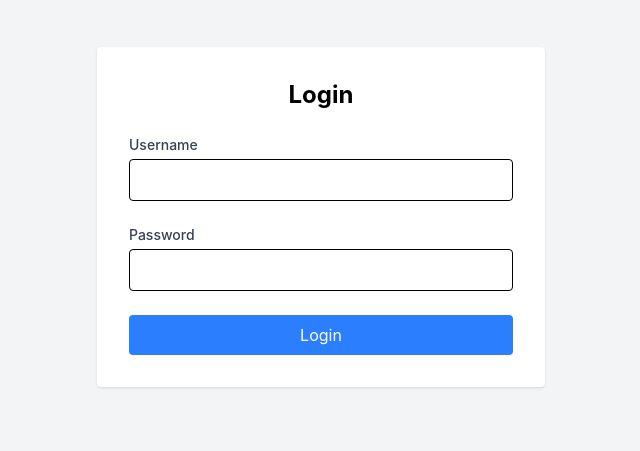
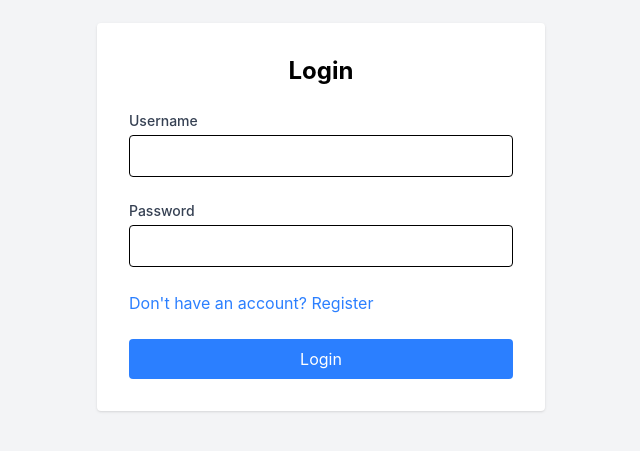
Before and after one commit to chankaran2996/sample-cli, a React (Vite) app: page /login in a window 1280 px wide. Shown: the part 183-634 px from the top of the page, without its empty margins (319-959 px from the left). Built offline with nearby package versions, Linux system fonts and the light colour scheme.

Commit message:
react router setup with login and register pages, and a 404 page.

```diff
--- a/src/App.jsx
+++ b/src/App.jsx
@@ -16,15 +16,16 @@ function App() {
     <Example name="Example 2"/>
     <Example name="Example 3"/> */}
     {/* <Sample /> */}
-    <LoginPage />
-      {/* <BrowserRouter>
-        <Routes>
-          <Route path="/login" element={<LoginPage />} />
-          <Route path="/register" element={<RegisterPage />} />
-          <Route path="/sample" element={<Sample />} />
-          <Route path="*" element={<PageNotFount />} />
-        </Routes>
-      </BrowserRouter> */}
+    {/* <LoginPage />
+    <RegisterPage /> */}
+    <BrowserRouter>
+      <Routes>
+        <Route path="/login" element={<LoginPage />} />
+        <Route path="/register" element={<RegisterPage />} />
+        <Route path="*" element={<PageNotFount />} />
+      </Routes>
+    </BrowserRouter>
+
     </>
   )
 }
--- a/src/pages/LoginPage.jsx
+++ b/src/pages/LoginPage.jsx
@@ -10,11 +10,11 @@ const LoginPage = () => {
     })
     const [error, setError] = useState('')
 
-    // const navigate = useNavigate()
+    const navigate = useNavigate()
 
-    // const handileClick = () => {
-    //     navigate('/register')
-    // }
+    const handileClick = () => {
+        navigate('/register')
+    }
 
     const handleLogin = async (e) => {
         e.preventDefault()
@@ -63,7 +63,7 @@ const LoginPage = () => {
             />
           </div>
           <div>
-            {/* <p className="text-blue-500 hover:underline" onClick={handileClick}>Don't have an account? Register</p> */}
+            <p className="text-blue-500 hover:underline" onClick={handileClick}>Don't have an account? Register</p>
           </div>
           <button
             type="submit"
```
